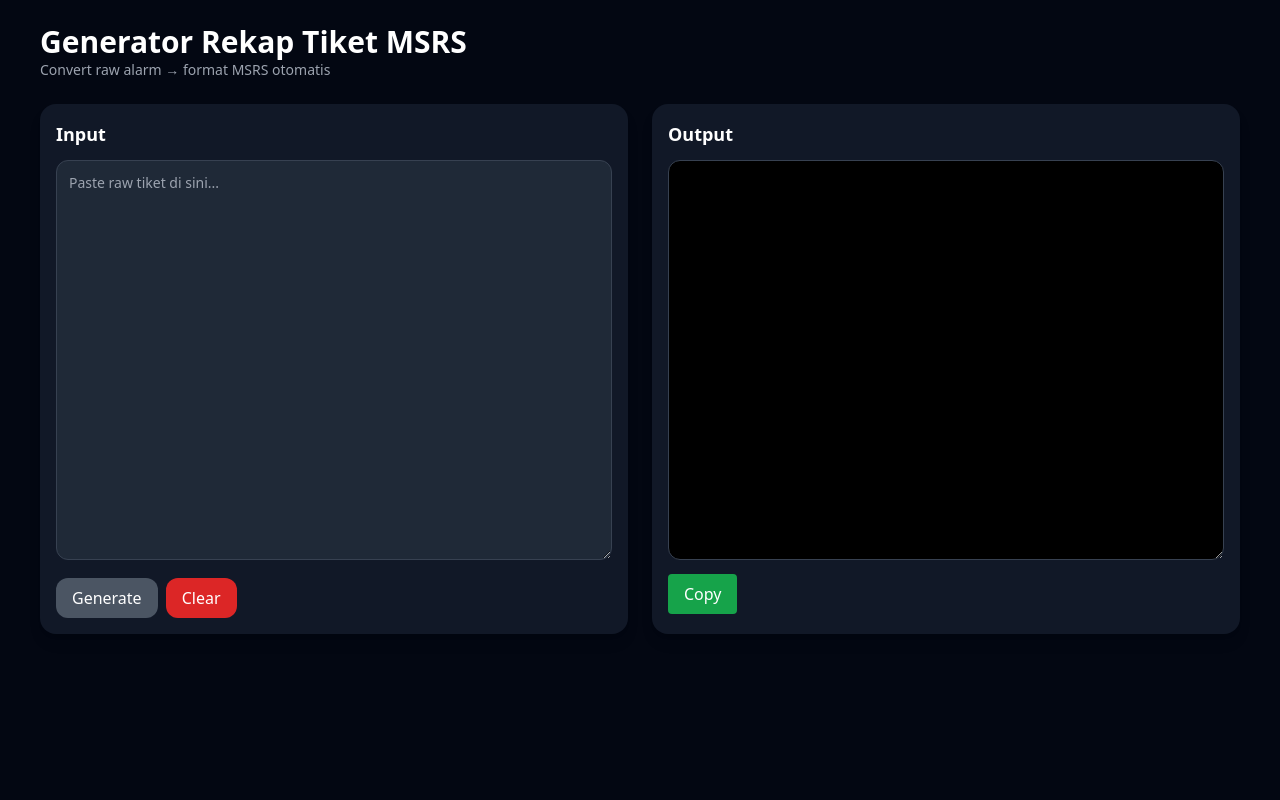
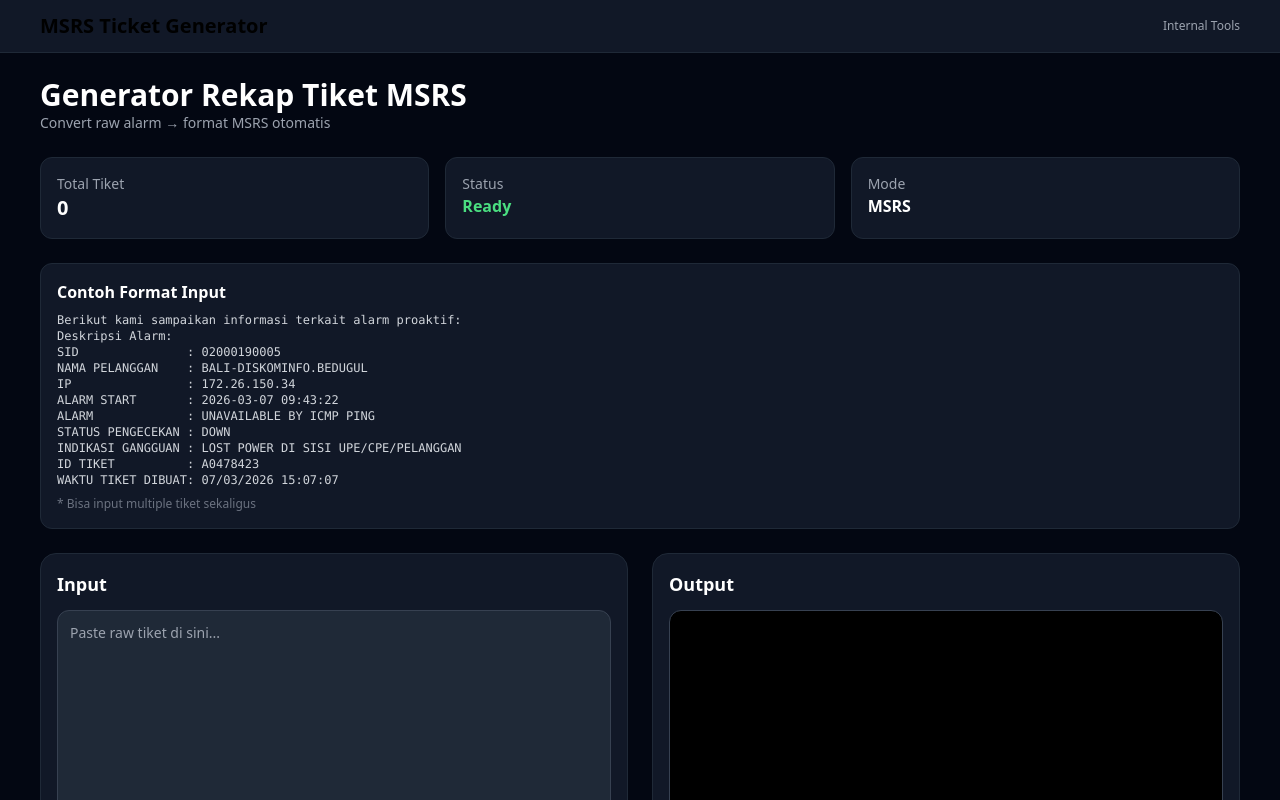
Before and after one commit to septianadip17/generate-rekap-tiket, a React (Vite) app: page / in a window 1280 px wide. Shown: the top 800 px of the page. Built offline with nearby package versions, Linux system fonts and the light colour scheme.

Commit message:
feat: guide, stats, navbar, footer

```diff
--- a/src/App.jsx
+++ b/src/App.jsx
@@ -4,6 +4,10 @@ import OutputArea from "./components/OutputArea";
 import GenerateButton from "./components/GenerateButton";
 import { parseTiket } from "./utils/parser";
 import { Toaster, toast } from "react-hot-toast";
+import Navbar from "./components/Navbar";
+import Stats from "./components/Stats";
+import Footer from "./components/Footer";
+import Guide from "./components/Guide";
 
 export default function App() {
   const [rawText, setRawText] = useState("");
@@ -34,6 +38,9 @@ export default function App() {
   };
 
   return (
+    <>
+      <Navbar />
+
       <div className="min-h-screen bg-gray-950 text-white px-4 py-6 md:px-10">
         <Toaster position="top-right" />
 
@@ -47,10 +54,16 @@ export default function App() {
           </p>
         </div>
 
-      {/* GRID */}
+        {/* STATS */}
+        <Stats result={result} />
+
+        {/* GUIDE */}
+        <Guide />
+
+        {/* MAIN GRID */}
         <div className="grid grid-cols-1 lg:grid-cols-2 gap-6">
-        {/* INPUT CARD */}
-        <div className="bg-gray-900 rounded-2xl p-4 shadow-lg">
+          {/* INPUT */}
+          <div className="bg-gray-900 rounded-2xl p-4 border border-gray-800">
             <h2 className="mb-3 font-semibold text-lg">Input</h2>
 
             <InputArea value={rawText} onChange={setRawText} />
@@ -63,23 +76,26 @@ export default function App() {
 
               <button
                 onClick={handleClear}
-              className="bg-red-600 hover:bg-red-700 px-4 py-2 rounded-xl transition active:scale-95"
+                className="bg-red-600 hover:bg-red-700 px-4 py-2 rounded-xl"
               >
                 Clear
               </button>
             </div>
           </div>
 
-        {/* OUTPUT CARD */}
+          {/* OUTPUT */}
           <div
             ref={outputRef}
-          className="bg-gray-900 rounded-2xl p-4 shadow-lg flex flex-col"
+            className="bg-gray-900 rounded-2xl p-4 border border-gray-800"
           >
             <h2 className="mb-3 font-semibold text-lg">Output</h2>
 
             <OutputArea value={result} />
           </div>
         </div>
+
+        <Footer />
       </div>
+    </>
   );
 }
--- /dev/null
+++ b/src/components/Footer.jsx
@@ -0,0 +1,7 @@
+export default function Footer() {
+  return (
+    <div className="mt-10 text-center text-xs text-gray-500">
+      © 2026 MSRS Tools — Built by iay ⚡
+    </div>
+  );
+}
--- /dev/null
+++ b/src/components/Guide.jsx
@@ -0,0 +1,25 @@
+export default function Guide() {
+  return (
+    <div className="bg-gray-900 p-4 rounded-xl border border-gray-800 mb-6">
+      <h2 className="font-semibold mb-2">Contoh Format Input</h2>
+
+      <pre className="text-xs text-gray-300 whitespace-pre-wrap">
+{`Berikut kami sampaikan informasi terkait alarm proaktif:
+Deskripsi Alarm:
+SID               : 02000190005
+NAMA PELANGGAN    : BALI-DISKOMINFO.BEDUGUL
+IP                : 172.26.150.34
+ALARM START       : 2026-03-07 09:43:22
+ALARM             : UNAVAILABLE BY ICMP PING
+STATUS PENGECEKAN : DOWN
+INDIKASI GANGGUAN : LOST POWER DI SISI UPE/CPE/PELANGGAN
+ID TIKET          : A0478423
+WAKTU TIKET DIBUAT: 07/03/2026 15:07:07`}
+      </pre>
+
+      <p className="text-xs text-gray-500 mt-2">
+        * Bisa input multiple tiket sekaligus
+      </p>
+    </div>
+  );
+}
--- /dev/null
+++ b/src/components/Navbar.jsx
@@ -0,0 +1,13 @@
+export default function Navbar() {
+  return (
+    <div className="w-full bg-gray-900 border-b border-gray-800 px-4 md:px-10 py-3 flex justify-between items-center">
+      <h1 className="font-bold text-lg md:text-xl">
+        MSRS Ticket Generator
+      </h1>
+
+      <span className="text-xs text-gray-400">
+        Internal Tools
+      </span>
+    </div>
+  );
+}
--- /dev/null
+++ b/src/components/Stats.jsx
@@ -0,0 +1,30 @@
+import PropTypes from "prop-types";
+
+export default function Stats({ result }) {
+  const count = result
+    ? result.split("\n").filter((line) => line.trim() !== "").length
+    : 0;
+
+  return (
+    <div className="grid grid-cols-2 md:grid-cols-3 gap-4 mb-6">
+      <div className="bg-gray-900 p-4 rounded-xl border border-gray-800">
+        <p className="text-gray-400 text-sm">Total Tiket</p>
+        <p className="text-xl font-bold">{count}</p>
+      </div>
+
+      <div className="bg-gray-900 p-4 rounded-xl border border-gray-800">
+        <p className="text-gray-400 text-sm">Status</p>
+        <p className="text-green-400 font-semibold">Ready</p>
+      </div>
+
+      <div className="bg-gray-900 p-4 rounded-xl border border-gray-800">
+        <p className="text-gray-400 text-sm">Mode</p>
+        <p className="font-semibold">MSRS</p>
+      </div>
+    </div>
+  );
+}
+
+Stats.propTypes = {
+  result: PropTypes.string
+};
```
Lines whose indentation alone changed are shown as unchanged.
